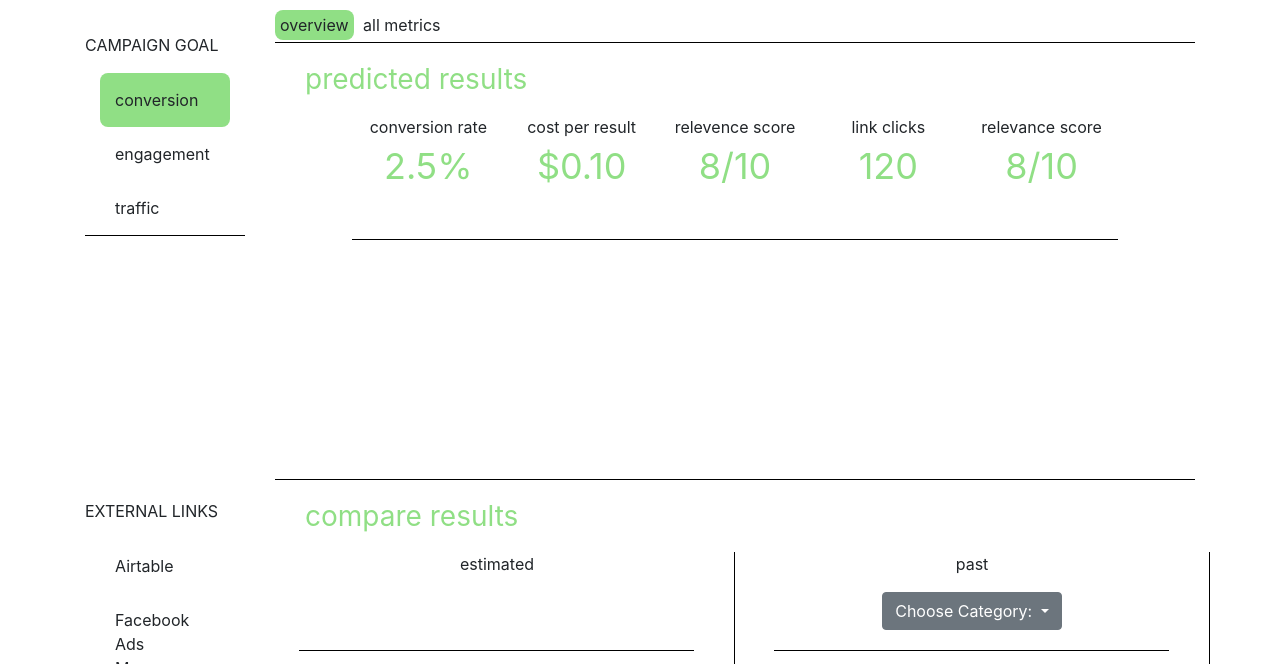
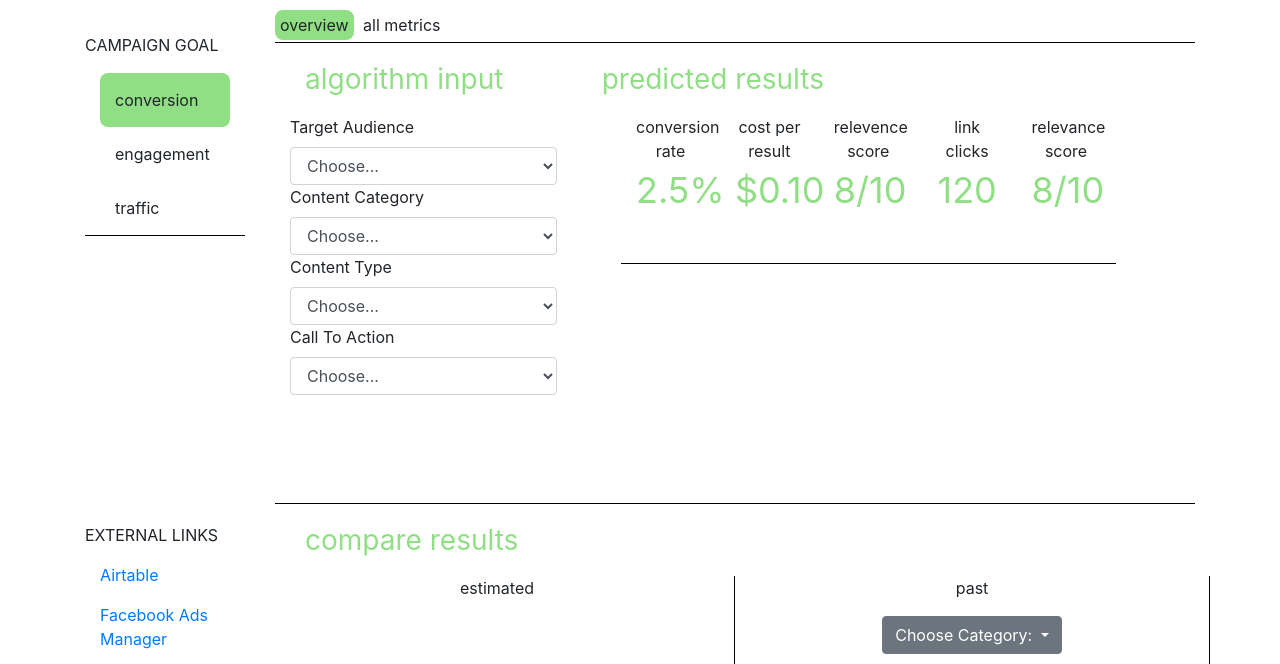
Before and after one commit to xochixochi/capstone_cooktour, a plain HTML site: page Dashboard/public/dashboardIndex.html in a window 1280 px wide. Shown: the part 127-791 px from the top of the page. Drawn offline with nearby package versions, Linux system fonts and the light colour scheme; no server answers.

Commit message:
Added input form and created formula to grab unique column data from airtable to populate form dropdown menus

```diff
--- a/Dashboard/public/dashboardIndex.html
+++ b/Dashboard/public/dashboardIndex.html
@@ -37,9 +37,38 @@
                         <span class="selected overview">overview</span>
                         <span class="all-metrics">all metrics</span>
                     </div>
-                    <div class="conversion-results-top container">
-                        <p class="results-header">predicted results</p>
-                        <div class-"container">
+                    <div class="conversion-results-top container row">
+                        <div class="col-4 container">
+                            <p class="results-header">algorithm input</p>
+                            <form action="/azure">
+                                <label for="aud">Target Audience</label>
+                                <select id="aud" class="form-control">
+                                  <option selected>Choose...</option>
+                                  <option>...</option>
+                                </select>
+
+                                <label for="ccat">Content Category</label>
+                                <select id="ccat" class="form-control">
+                                  <option selected>Choose...</option>
+                                  <option>...</option>
+                                </select>
+
+                                <label for="ctype">Content Type</label>
+                                <select id="ctype" class="form-control">
+                                  <option selected>Choose...</option>
+                                  <option>...</option>
+                                </select>
+
+                                <label for="cta">Call To Action</label>
+                                <select id="cta" class="form-control">
+                                  <option selected>Choose...</option>
+                                  <option>...</option>
+                                </select>
+
+                            </form>
+                        </div>
+                        <div class="col-8 container">
+                            <p class="results-header">predicted results</p>
                             <div class="row key-metrics">
                                 <div class="col-1"></div>
                                 <div class="col-2">
@@ -159,9 +188,9 @@
                     <div id="external-links">
                         <p>EXTERNAL LINKS</p>
                         <div class="container" id="options">
-                            <p>Airtable</p>
-                            <p>Facebook Ads Manager</p>
-                            <p>Power BI</p>
+                            <a href="/atb"><p>Airtable</p></a>
+                            <a href="/fam"><p>Facebook Ads Manager</p></a>
+                            <a href="/pbi"><p>Power BI</p></a>
                         </div>
                     </div>
                 </div>
--- a/Dashboard/public/dashboardScript.js
+++ b/Dashboard/public/dashboardScript.js
@@ -1,7 +1,9 @@
-$(document).ready(function() {
-    /*$.get("/marketing").done(function(data) {
-        console.log(data);
-    })*/
+
+$.get("/marketing").done(function(data) {
+    console.log(data);
+});
+
+$(document).ready(() => {
 
     $('.all-metrics-top').hide();
 
--- a/Dashboard/server/package.json
+++ b/Dashboard/server/package.json
@@ -13,5 +13,8 @@
     "airtable": "^0.5.3",
     "body-parser": "^1.18.2",
     "express": "^4.16.3"
+  },
+  "devDependencies": {
+    "nodemon": "^1.17.3"
   }
 }
```
Also changed, not shown: Dashboard/server/airtableController.js (+22 -2 lines), Dashboard/server/config/routes.js (+5 -2 lines), 1 other file.
